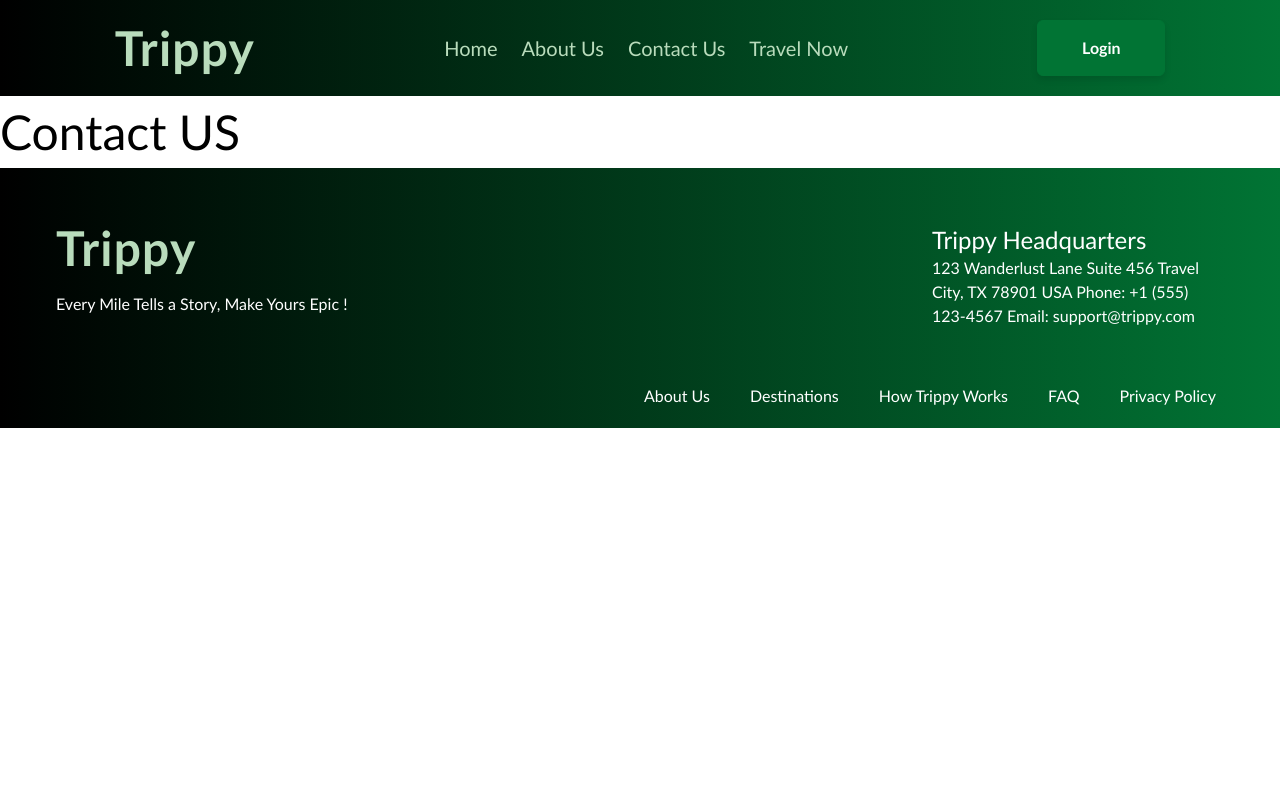
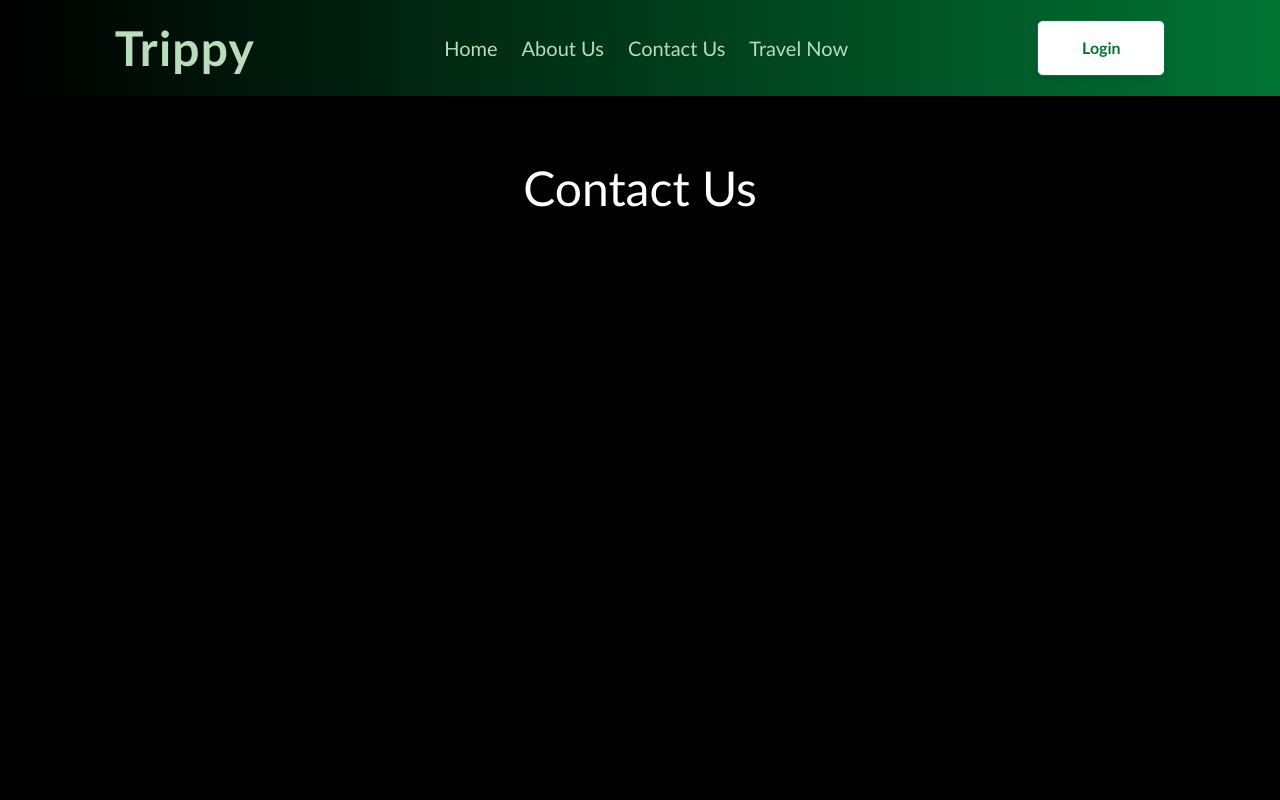
Before and after one commit to saidevlpr9/Trippy, a React (Vite) app: page /contactUs in a window 1280 px wide. Shown: the top 800 px of the page. Built offline with nearby package versions, Linux system fonts and the light colour scheme.

Commit message:
Added Styles

```diff
--- a/src/Components/Header.jsx
+++ b/src/Components/Header.jsx
@@ -24,7 +24,7 @@ export default function Header() {
         </Link>
       </div>
       <div>
-        <button className="bg-[#017434] text-white py-2 px-4 ">Login</button>
+        <button className="bg-[white] text-[#017434] py-2 px-4 ">Login</button>
       </div>
     </div>
   );
--- a/src/pages/ContactUs.jsx
+++ b/src/pages/ContactUs.jsx
@@ -1,7 +1,7 @@
 const ContactUs = () => {
   return (
     <>
-      <h1>Contact US</h1>
+    <div className="bg-black h-screen"><h1 className="text-white text-center p-14">Contact Us</h1></div>
     </>
   );
 };
--- a/src/pages/TravelNow.jsx
+++ b/src/pages/TravelNow.jsx
@@ -1,7 +1,7 @@
 const TravelNow = () => {
   return (
     <>
-      <h1>Travel Now</h1>
+    <div className="bg-black h-screen"><h1 className="text-white text-center p-14">Travel Now</h1></div>
     </>
   );
 };
```
